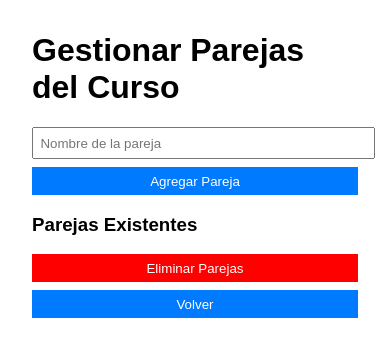
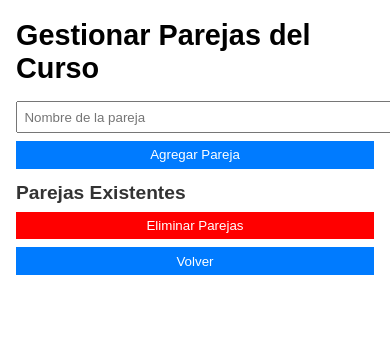
Before and after one commit to mespinoza86/matrimoniosjovenes, a website: page public/parejas.html in a window 390 px wide. Drawn offline with Linux system fonts and the light colour scheme; no server answers.

Commit message:
adding changeS

```diff
--- a/private/css/style.css
+++ b/private/css/style.css
@@ -2,6 +2,54 @@ body {
   font-family: sans-serif;
   margin: 2rem;
 }
+
+
+h1 {
+  font-size: 2rem;
+  margin-bottom: 1rem;
+}
+
+h2 {
+  font-size: 1.5rem;
+  margin-top: 1rem;
+  margin-bottom: 0.5rem;
+}
+
+h3 {
+  font-size: 1.2rem;
+  margin-top: 0.8rem;
+  margin-bottom: 0.4rem;
+}
+
+/* 🔹 Ajustes responsive */
+@media (max-width: 600px) {
+  body {
+    margin: 1rem;
+    font-size: 1rem;
+  }
+
+  h1 {
+    font-size: 1.8rem;
+  }
+
+  h2 {
+    font-size: 1.4rem;
+  }
+
+  h3 {
+    font-size: 1.2rem;
+     font-weight: bold;
+  color: #333;
+
+  }
+
+  p, li {
+    font-size: 1rem;
+    line-height: 1.4;
+  }
+}
+
+
 
 input, textarea, button {
   display: block;
```
Also changed, not shown: public/curso.html (+1 -0 lines).
